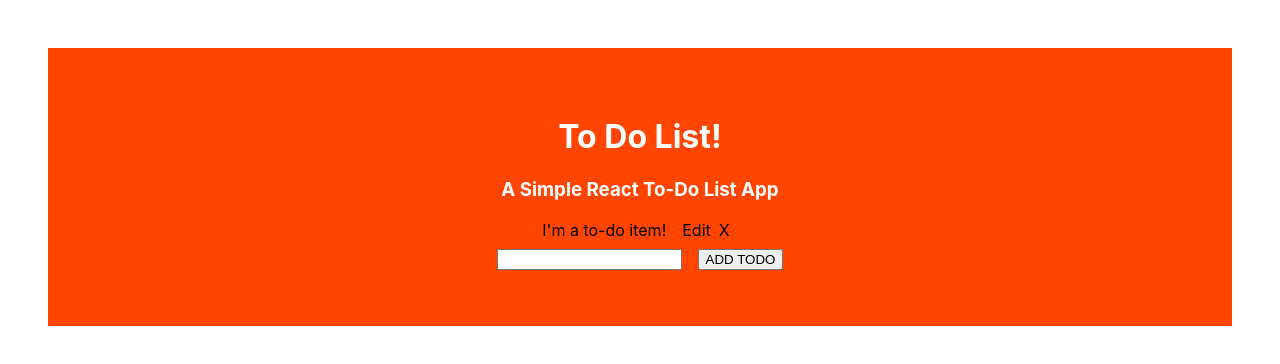
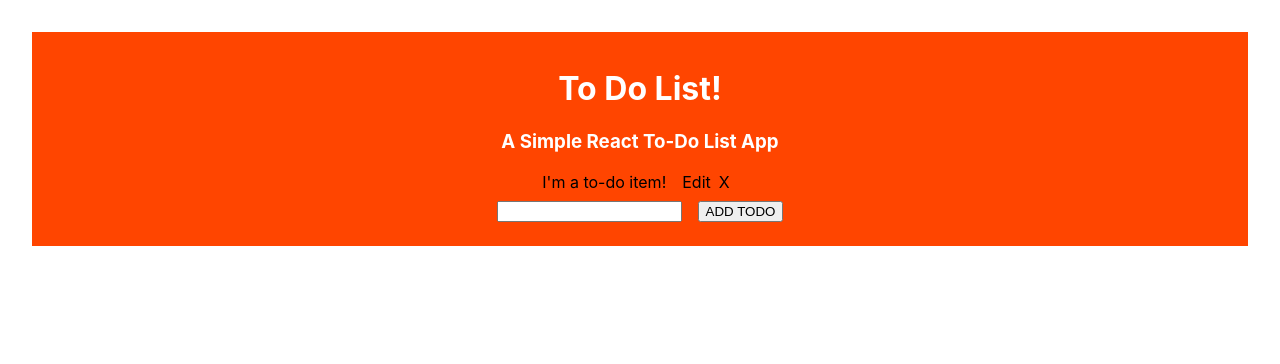
Before and after one commit to Proclus01/to-do-list, a React (Create React App) app: page / in a window 1280 px wide. Shown: the top 364 px of the page. Built offline with nearby package versions, Linux system fonts and the light colour scheme.

Commit message:
adjust margins and padding again

```diff
--- a/src/ToDoList.css
+++ b/src/ToDoList.css
@@ -2,8 +2,8 @@
     background-color: orangered;
     justify-content: center;
     text-align: center;
-    margin: 3em;
-    padding: 3em;
+    margin: 2em 2em 2em;
+    padding: 1em;
 }
 
 #title {
```
